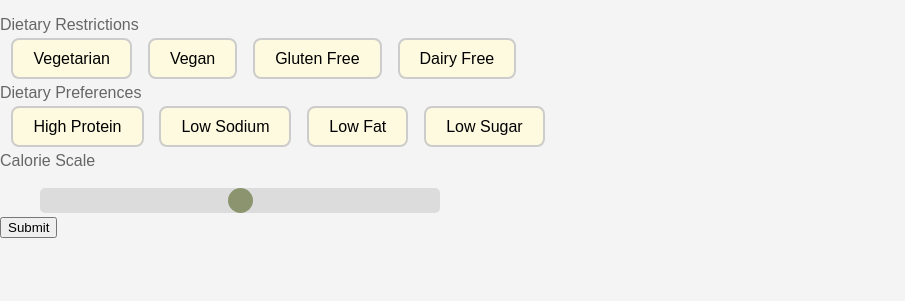
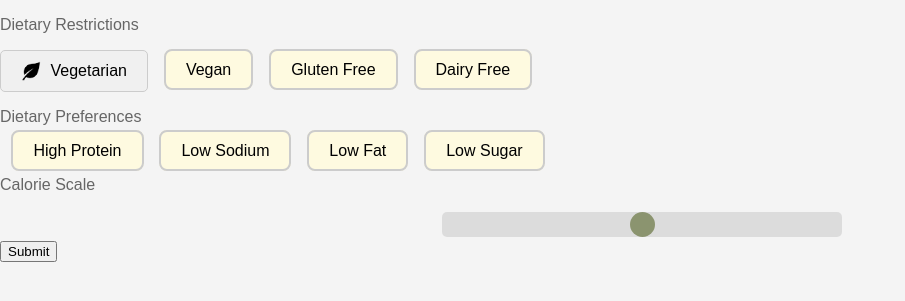
Before and after one commit to jasonglove/Mexl-Harmyny, a Flask app: page / in a window 1280 px wide. Shown: the top 301 px of the page, without its empty margins (0-905 px from the left). Run offline with Flask 3, Linux system fonts and the light colour scheme.

Commit message:
image,buttons

```diff
--- a/static/style.css
+++ b/static/style.css
@@ -40,7 +40,7 @@ p {
     opacity: 0.7;
     -webkit-transition: .2s;
     transition: opacity .2s;
-    margin-left: -400px;
+    /*margin-left: -400px;*/
   }
 
   /* Style the slider thumb */
@@ -81,3 +81,39 @@ label {
 input[type="checkbox"]:checked + label {
     background-color: #DDA15E; /* Change to your desired highlight color */
 }
+
+.checkbox-button {
+    display: inline-block;
+    position: relative;
+    cursor: pointer;
+    padding: 10px 20px;
+    border: 1px solid #ccc;
+    border-radius: 5px;
+    background-color: #f0f0f0;
+    transition: background-color 0.3s ease;
+  }
+
+  .hidden-checkbox {
+    display: none;
+  }
+
+  .checkbox-button .icon {
+    content: url('image-removebg-preview.png');
+    display: inline-block;
+    width: 20px;
+    height: 20px;
+    margin-right: 5px;
+    vertical-align: middle;
+  }
+
+  .checkbox-button .button-text {
+    vertical-align: middle;
+  }
+
+  .checkbox-button:hover {
+    background-color: #e0e0e0;
+  }
+
+  .hidden-checkbox:checked + .checkbox-button {
+    background-color: #b0b0b0;
+  }
--- a/templates/index.html
+++ b/templates/index.html
@@ -10,31 +10,36 @@
     <form method="post" action="{{ url_for('save_quiz_answers') }}">
         <p>Dietary Restrictions</p>
         <div>
-            <input type="checkbox" name="dietary" value="vegetarian" id="vegetarian">
-            <label for="vegetarian" >Vegetarian</label>
+            <input type="checkbox" name="dietary" value="vegetarian" id="vegetarian" class="hidden-checkbox">
+            <label for="vegetarian" class="checkbox-button">
+              <span class="icon"></span>
+              <span class="button-text">Vegetarian</span>
+            </label>
+
+
 
             <input type="checkbox" name="dietary" value="vegan" id="vegan">
             <label for="vegan" >Vegan</label>
 
-            <input type="checkbox" name="dietary" value="gluten" id="gluten">
+            <input type="checkbox" name="dietary" value="gluten free" id="gluten">
             <label for="gluten" >Gluten Free</label>
 
-            <input type="checkbox" name="dietary" value="dairy" id="gluten">
+            <input type="checkbox" name="dietary" value="dairy free" id="dairy">
             <label for="dairy" >Dairy Free</label>
         </div>
 
         <p>Dietary Preferences</p>
         <div>
-            <input type="checkbox" name="preferences" value="protein" id="protein">
+            <input type="checkbox" name="preferences" value="high protein" id="protein">
             <label for="protein" >High Protein</label>
 
-            <input type="checkbox" name="preferences" value="sodium" id="sodium">
+            <input type="checkbox" name="preferences" value="low sodium" id="sodium">
             <label for="sodium" >Low Sodium</label>
 
-            <input type="checkbox" name="preferences" value="fat" id="fat">
+            <input type="checkbox" name="preferences" value="low fat" id="fat">
             <label for="fat" >Low Fat</label>
 
-            <input type="checkbox" name="preferences" value="sugar" id="sugar">
+            <input type="checkbox" name="preferences" value="low sugar" id="sugar">
             <label for="sugar" >Low Sugar</label>
 
         </div>
```
Also changed, not shown: static/image-removebg-preview.png (added).
